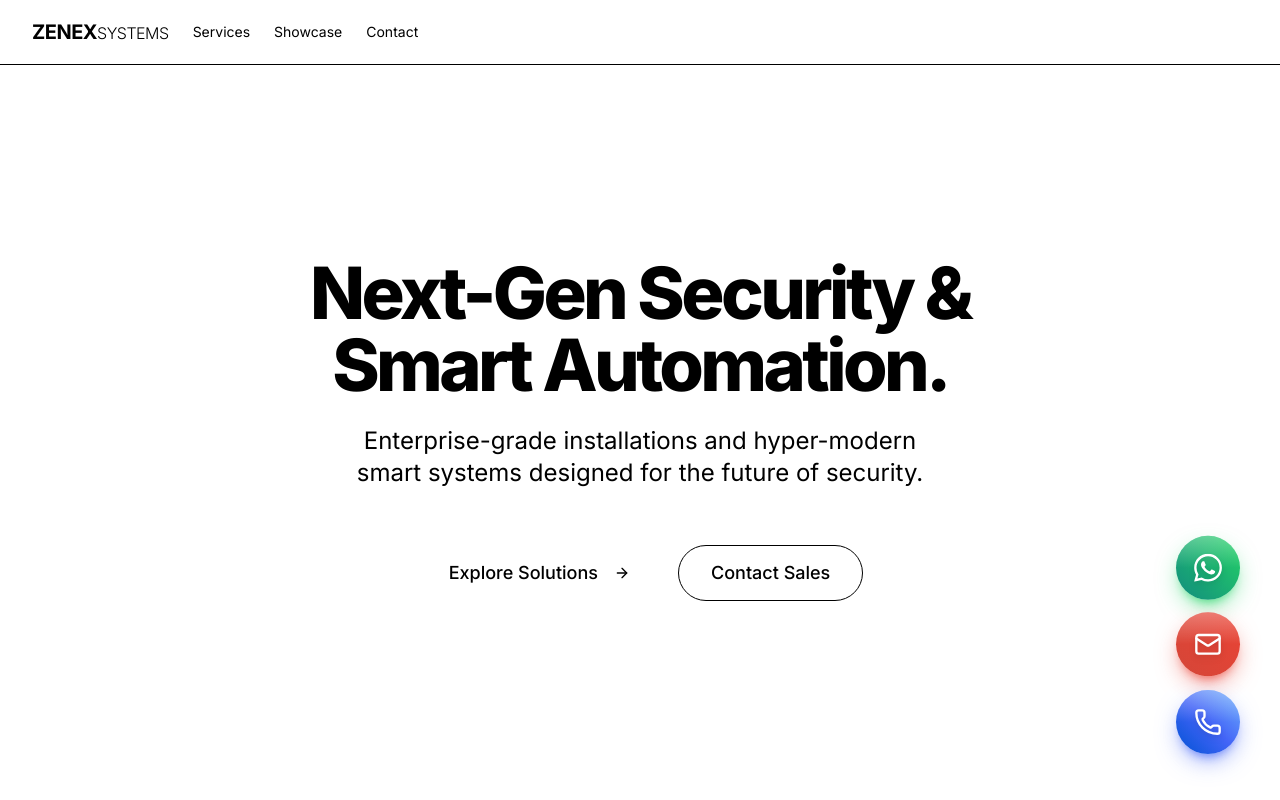
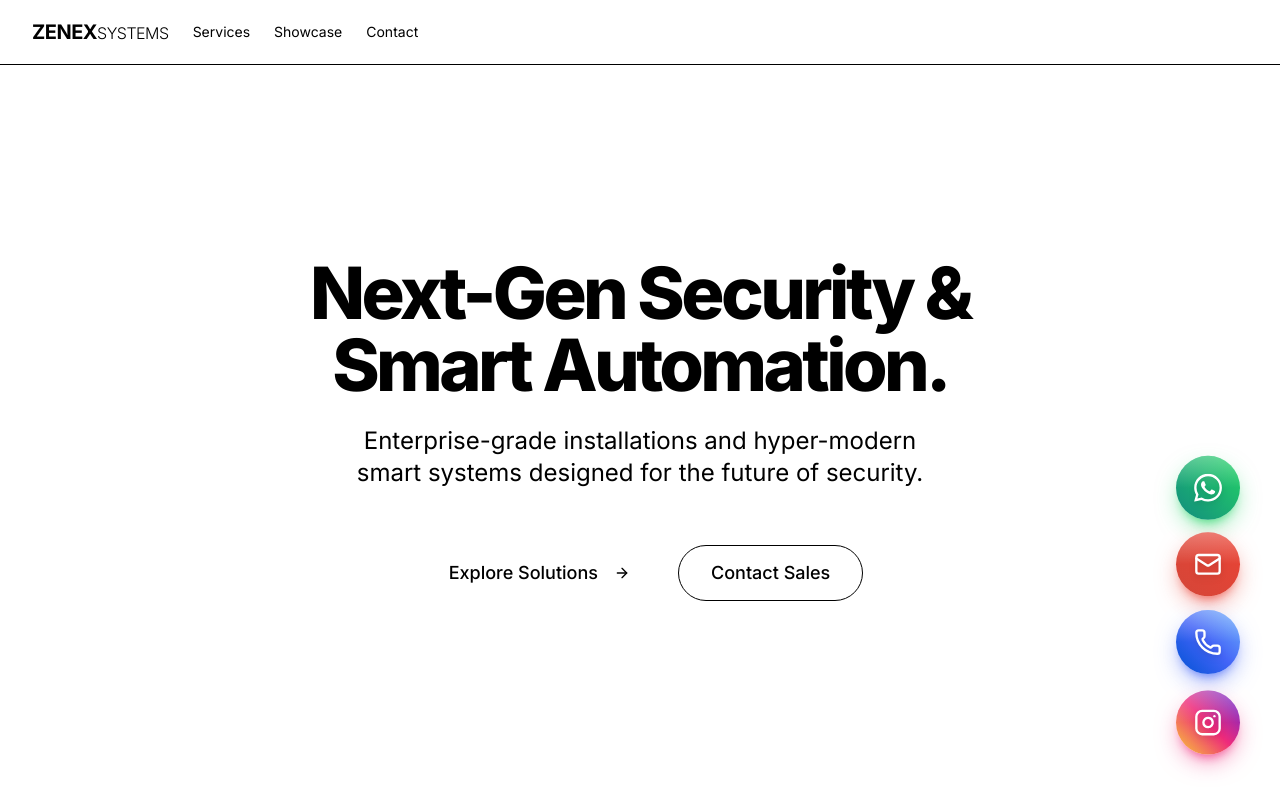
Before and after one commit to zenexelectro/zenexelectro.github.io, a Next.js app: page / in a window 1280 px wide. Shown: the top 800 px of the page. Built offline with nearby package versions, Linux system fonts and the light colour scheme.

Commit message:
feat(ui): add Instagram button to floating contact actions

```diff
--- a/src/components/layout/FloatingActionButtons.tsx
+++ b/src/components/layout/FloatingActionButtons.tsx
@@ -1,7 +1,7 @@
 "use client";
 
 import { motion } from "framer-motion";
-import { Mail, Phone } from "lucide-react";
+import { Mail, Phone, Instagram } from "lucide-react";
 
 // Custom WhatsApp Vector Icon
 const WhatsAppIcon = ({ className }: { className?: string }) => (
@@ -34,6 +34,14 @@ const CONTACT_ACTIONS = [
     icon: Phone,
     bgClass: "bg-gradient-to-tr from-[#0052D4] via-[#4364F7] to-[#6FB1FC]",
     glowColor: "rgba(67,100,247,0.6)",
+  },
+  {
+    id: "instagram",
+    label: "Follow on Instagram",
+    href: "https://instagram.com/zenexelectro",
+    icon: Instagram,
+    bgClass: "bg-gradient-to-tr from-[#f9ce34] via-[#ee2a7b] to-[#6228d7]",
+    glowColor: "rgba(238,42,123,0.6)",
   }
 ];
 
```
